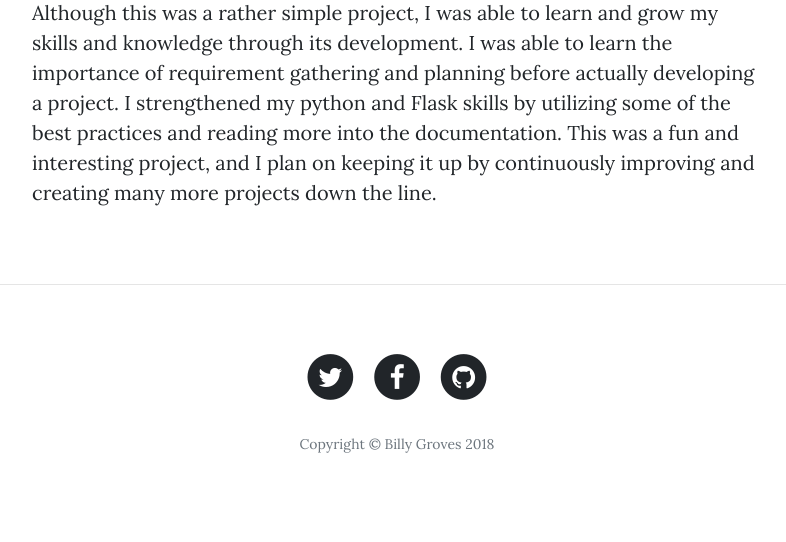
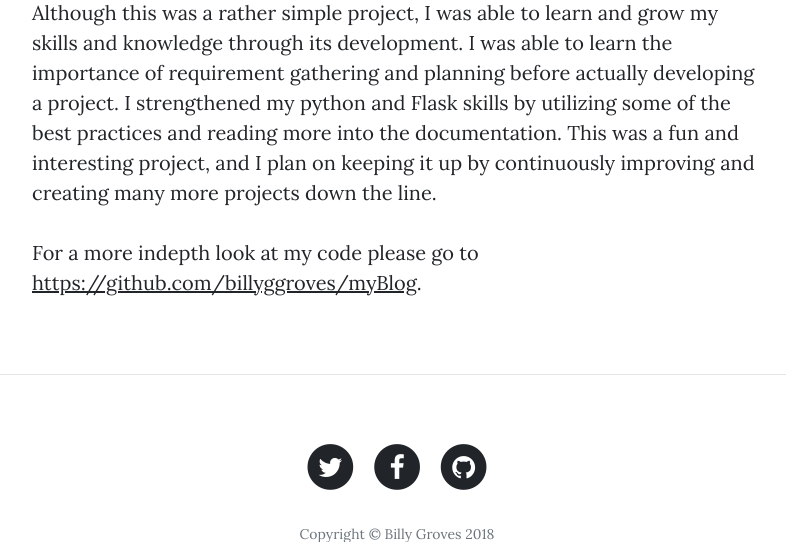
Before and after one commit to billyggroves/myBlog, a Flask app: template templates/blogPosts/myblog.html in a window 1280 px wide. Shown: the part 4287-4829 px from the top of the page, without its empty margins (243-1029 px from the left). Before the commit the page ends 4740 px from the top, so only its background shows below. Run offline with Flask 2, Linux system fonts and the light colour scheme; the template is opened without the code that fills it, so the values that code supplies are empty; some libraries are stand-ins or nearby versions.

Commit message:
Add links to get repos for each portfolio blog. Add LinkedIn link for contact.html

```diff
--- a/templates/blogPosts/myblog.html
+++ b/templates/blogPosts/myblog.html
@@ -137,6 +137,10 @@
               and interesting project, and I plan on keeping it up by continuously improving and creating
               many more projects down the line.
             </p>
+            <p>
+                For a more indepth look at my code please go to
+                <a href="https://github.com/billyggroves/myBlog">https://github.com/billyggroves/myBlog</a>.
+            </p>
             <br>
           </div>
         </div>
--- a/templates/blogPosts/prospectroulette.html
+++ b/templates/blogPosts/prospectroulette.html
@@ -100,10 +100,12 @@
             </h5>
             <img src="/static/img/blogPosts/prospectRoulettePost/prospectBeforeClick.PNG">
             <br>
+            <br>
             <h5>
                 User's prospect once clicked:
             </h5>
             <img src="/static/img/blogPosts/prospectRoulettePost/prospectAfterClick.PNG">
+            <br>
             <br>
             <h5>
                 User's prospect once clicked upon Add Contact/Message:
@@ -122,6 +124,10 @@
               part, however, it was also easy to learn and integrates well with the
               <a href="http://flask.pocoo.org/">Flask</a> framework.
             </p>
+            <p>
+              For a more indepth look at my code please go to
+              <a href="https://github.com/billyggroves/prospectRoulette">https://github.com/billyggroves/prospectRoulette</a>.
+            </p>
           </div>
         </div>
       </div>
--- a/templates/contact.html
+++ b/templates/contact.html
@@ -34,6 +34,8 @@
           <p>BillyGGroves@gmail.com</p>
           <h5>GitHub:</h5>
           <p><a href="https://github.com/billyggroves">BillyGGroves</a></p>
+          <h5>LinkedIn:</h5>
+          <p><a href="https://www.linkedin.com/in/billyggroves/">Bill Groves</a></p>
           <h5>Twitter:</h5>
           <p><a href="https://twitter.com/BillyGGroves">@BillyGGroves</a></p>
           <h5>Facebook:</h5>
```
